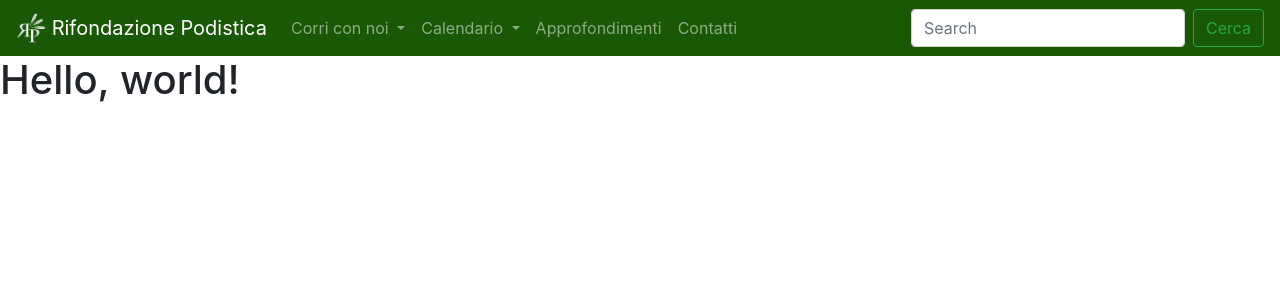
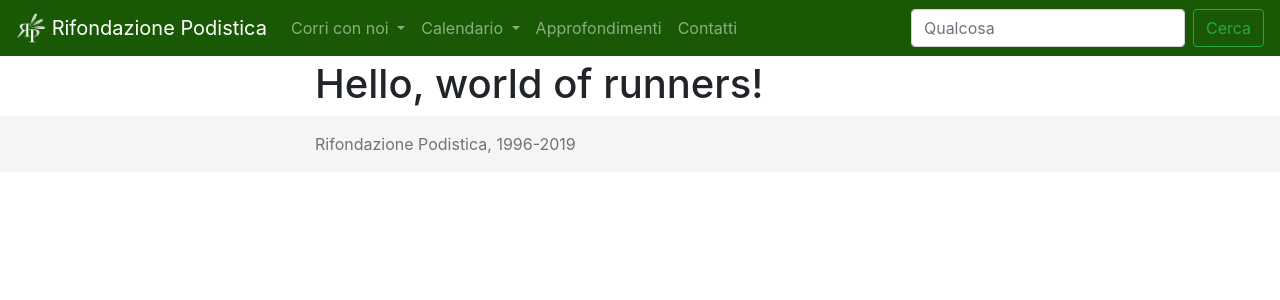
Before and after one commit to andywar65/rpnew_base, a Django app: template rpnew_prog/templates/base.html in a window 1280 px wide. Shown: the top 300 px of the page. Run offline with Django 3.2, Linux system fonts and the light colour scheme; the template is opened without the code that fills it, so the values that code supplies are empty; some libraries are stand-ins or nearby versions.

Commit message:
added footer template

```diff
--- /dev/null
+++ b/rpnew_prog/static/css/sticky-footer.css
@@ -0,0 +1,13 @@
+/* Custom page CSS
+-------------------------------------------------- */
+/* Not required for template or sticky footer method. */
+
+.container {
+  width: auto;
+  max-width: 680px;
+  padding: 0 15px;
+}
+
+.footer {
+  background-color: #f5f5f5;
+}
--- a/rpnew_prog/templates/base.html
+++ b/rpnew_prog/templates/base.html
@@ -10,11 +10,19 @@
     <!-- Bootstrap CSS -->
     <link rel="stylesheet" href="https://stackpath.bootstrapcdn.com/bootstrap/4.3.1/css/bootstrap.min.css" integrity="sha384-ggOyR0iXCbMQv3Xipma34MD+dH/1fQ784/j6cY/iJTQUOhcWr7x9JvoRxT2MZw1T" crossorigin="anonymous">
 
-    <title>Hello, world!</title>
+    <link href="{% static 'css/sticky-footer.css' %}" rel="stylesheet">
+    <title>{% block title %}Rifondazione Podistica{% endblock %}</title>
   </head>
-  <body>
+  <body class="d-flex flex-column h-100">
     {% include 'navbar.html' %}
-    <h1>Hello, world!</h1>
+    <main role="main" class="flex-shrink-0">
+      <div class="container" style="padding-top: 60px;">
+        {% block content %}
+          <h1>Hello, world of runners!</h1>
+        {% endblock %}
+      </div>
+    </main>
+    {% include 'footer.html' %}
 
     <!-- Optional JavaScript -->
     <!-- jQuery first, then Popper.js, then Bootstrap JS -->
--- /dev/null
+++ b/rpnew_prog/templates/footer.html
@@ -0,0 +1,5 @@
+<footer class="footer mt-auto py-3">
+  <div class="container">
+    <span class="text-muted">Rifondazione Podistica, 1996-2019</span>
+  </div>
+</footer>
--- a/rpnew_prog/templates/navbar.html
+++ b/rpnew_prog/templates/navbar.html
@@ -1,6 +1,6 @@
 {% load static %}
-
-<nav class="navbar navbar-expand-lg navbar-dark" style="background-color: #195905;">
+<header>
+  <nav class="navbar fixed-top navbar-expand-lg navbar-dark" style="background-color: #195905;">
     <a class="navbar-brand" href="/">
       <img src="{% static "images/logo_rp.png" %}" width="30" height="30" class="d-inline-block align-top" alt="Logo RP">
       Rifondazione Podistica
@@ -18,6 +18,7 @@
           <div class="dropdown-menu" aria-labelledby="navbarDropdown">
             <a class="dropdown-item" href="#">Iscrizioni</a>
             <a class="dropdown-item" href="#">Convenzioni</a>
+            <a class="dropdown-item" href="/admin">Login</a>
           </div>
         </li>
         <li class="nav-item dropdown">
@@ -37,8 +38,9 @@
         </li>
       </ul>
       <form class="form-inline my-2 my-lg-0">
-      <input class="form-control mr-sm-2" type="search" placeholder="Search" aria-label="Search">
+        <input class="form-control mr-sm-2" type="search" placeholder="Qualcosa" aria-label="Search">
         <button class="btn btn-outline-success my-2 my-sm-0" type="submit">Cerca</button>
       </form>
     </div>
   </nav>
+</header>
```
Lines whose indentation alone changed are shown as unchanged.
